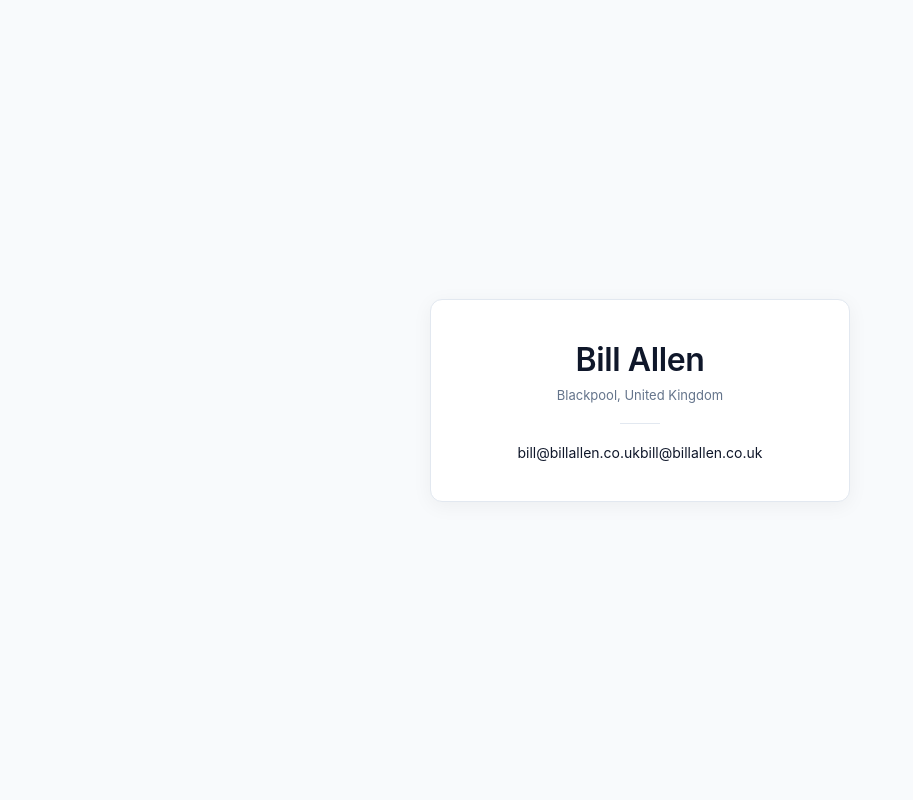
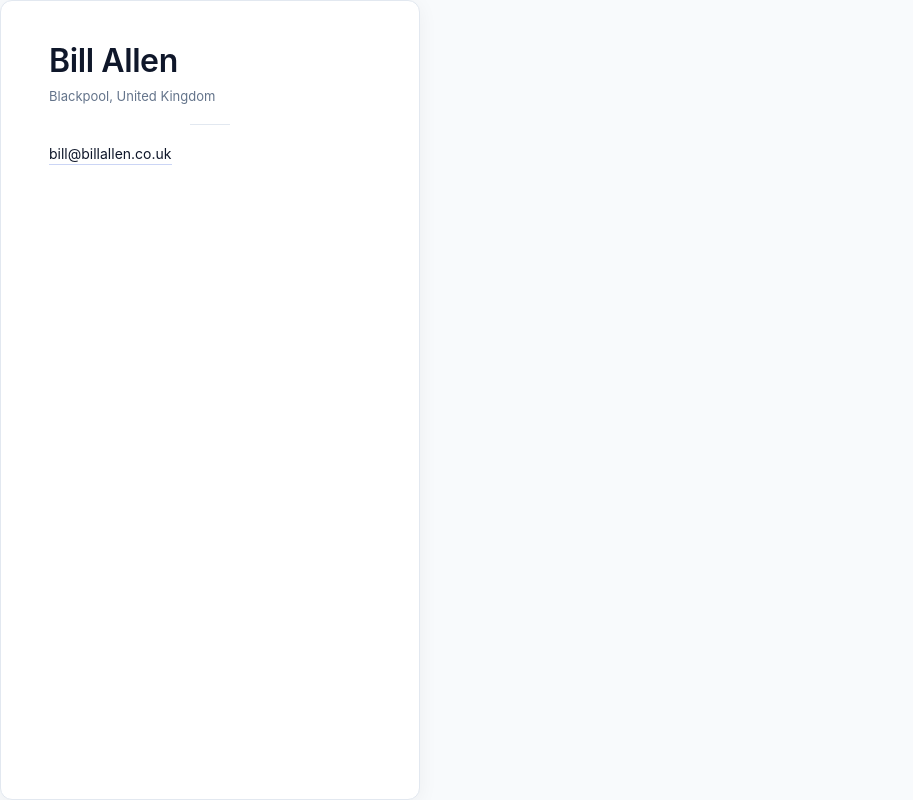
Before and after one commit to BillKeltie/billallen.co.uk, a plain HTML site: page index.html in a window 1280 px wide. Shown: the whole page, without its empty margins (0-913 px from the left). Drawn offline with Linux system fonts and the light colour scheme.

Commit message:
Update index.html

```diff
--- a/index.html
+++ b/index.html
@@ -21,15 +21,15 @@
             margin: 0;
             height: 100vh;
             display: flex;
-            justify-content: center;
-            align-items: center;
+            justify-content: centre;
+            align-items: centre;
             background: var(--background);
             font-family: -apple-system, BlinkMacSystemFont, "Segoe UI", Roboto, Arial, sans-serif;
             color: var(--text-primary);
         }
 
         .card {
-            text-align: center;
+            text-align: centre;
             padding: 40px 48px;
             background: #ffffff;
             border: 1px solid #e2e8f0;
@@ -86,7 +86,7 @@
         <div class="divider"></div>
 
         <div class="email">
-            bill@billallen.co.ukbill@billallen.co.uk</a>
+            <a href="mailto:bill@billallen.co.uk">bill@billallen.co.uk</a>
         </div>
     </div>
 </body>
```
